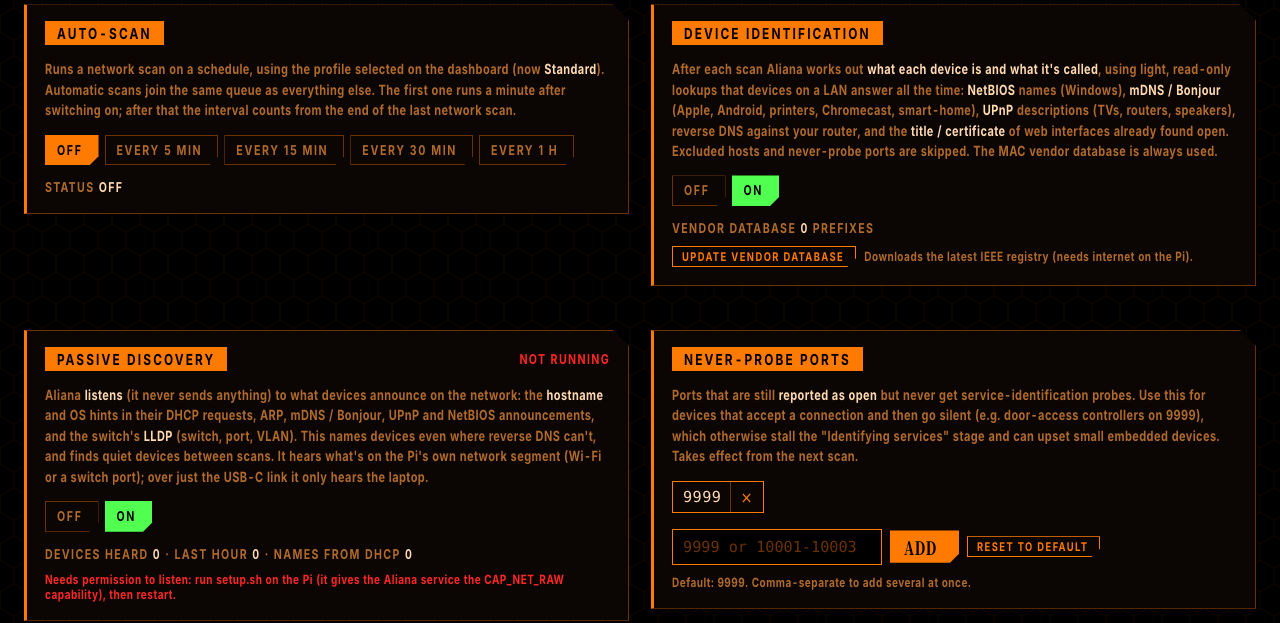
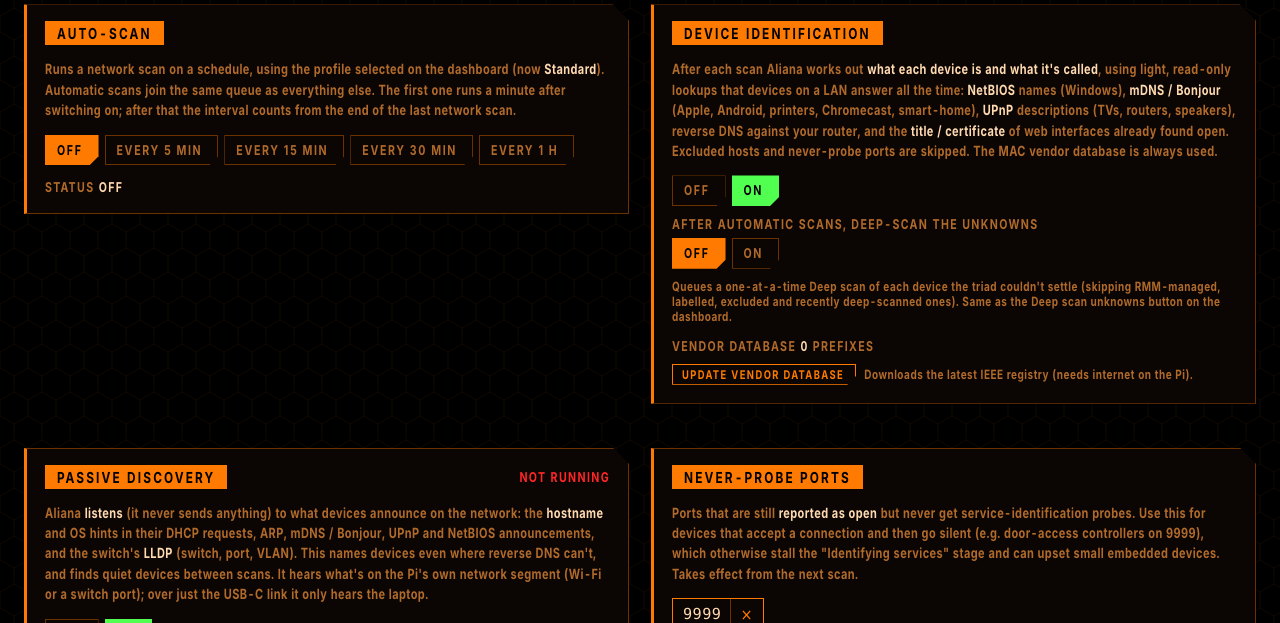
Before and after one commit to Denseenigma/aliana, a Flask app: page /settings in a window 1280 px wide. Shown: the part 136-759 px from the top of the page. Run offline with Flask 3, Linux system fonts and the light colour scheme; the visitor is signed in with stand-in values (Sample User, id 1); data that the repository does not hold is empty.

Commit message:
Deep scan the unknowns

```diff
--- a/app.py
+++ b/app.py
@@ -445,6 +445,8 @@ def _dashboard(scan_id):
         "index.html", scan=scan, status=status, history=history, interfaces=interfaces,
         viewing_old=viewing_old,
         deep=_deep_tray(card_ips),
+        unknowns=deep_unknowns(scan) if scan and not viewing_old else [],
+        deep_minutes_each=DEEP_MINUTES_EACH,
         ask_guard=request.args.get("guard") == "1",
         flash_error=request.args.get("err"),
         excluded={h["ip"]: scanner.is_excluded(h["ip"]) for h in (scan or {}).get("hosts", [])},
@@ -453,6 +455,85 @@ def _dashboard(scan_id):
         intervals=[(sec, _interval_label(sec)) for sec in scanner.INTERVAL_CHOICES],
         own_ips={i["ipv4"].split("/")[0] for i in interfaces if i["ipv4"]},
     )
+
+
+# ---------------------------------------------------------------- deep scan the unknowns
+#
+# Instead of a whole-network Deep scan (slow, and OS detection can upset
+# fragile devices), Deep-scan only the devices the triad couldn't settle.
+
+DEEP_RECENT_DAYS = 3
+DEEP_MINUTES_EACH = 1.5     # rough estimate for the button
+
+
+def _recently_deep_scanned(days=DEEP_RECENT_DAYS):
+    since = (datetime.datetime.now() - datetime.timedelta(days=days)).isoformat()
+    import sqlite3 as _sq
+    conn = _sq.connect(scanner.DB_PATH)
+    try:
+        rows = conn.execute("SELECT UPPER(h.mac), h.ip FROM hosts h JOIN scans s ON s.id = h.scan_id "
+                            "WHERE s.scope = 'host' AND s.profile = 'deep' AND s.finished_at >= ?", (since,)).fetchall()
+        queued = conn.execute("SELECT target FROM jobs WHERE kind = 'host' AND status IN ('queued', 'running')").fetchall()
+    finally:
+        conn.close()
+    return {m for m, _ in rows if m}, {ip for _, ip in rows} | {t for (t,) in queued}
+
+
+def deep_unknowns(scan=None):
+    """Devices in the latest network scan worth a Deep scan: the triad's
+    answer is single-source, disputed or empty (or the MAC maker doesn't fit),
+    and it isn't in the RMM, labelled by you, excluded, this unit, or
+    deep-scanned in the last DEEP_RECENT_DAYS days. -> [host summaries]"""
+    if scan is None:
+        sid = scanner.latest_subnet_scan_id()
+        scan = insights.annotate(scanner.get_scan(sid)) if sid else None
+    if not scan:
+        return []
+    own = {i["ipv4"].split("/")[0] for i in scanner.list_interfaces() if i["ipv4"]}
+    recent_macs, recent_ips = _recently_deep_scanned()
+    out = []
+    for h in scan.get("hosts", []):
+        dev = h.get("device") or {}
+        c = dev.get("consensus") or {}
+        state = c.get("state", "none")
+        if state in ("unanimous", "confirmed") and not c.get("mismatch"):
+            continue
+        if c.get("override") or (h.get("rmm") or {}).get("status") == "managed":
+            continue
+        if h["ip"] in own or scanner.is_excluded(h["ip"]):
+            continue
+        if h["ip"] in recent_ips or (h.get("mac") or "").upper() in recent_macs:
+            continue
+        out.append({"ip": h["ip"], "mac": h.get("mac"), "name": h.get("hostname") or h.get("vendor") or h["ip"],
+                    "label": dev.get("label"), "state": "mismatch" if c.get("mismatch") and state in
+                    ("unanimous", "confirmed") else state})
+    return out
+
+
+@app.route("/api/deep-unknowns", methods=["GET", "POST"])
+def api_deep_unknowns():
+    """GET: the candidates. POST: queue a Deep scan of each (one at a time,
+    through the normal queue)."""
+    hosts = deep_unknowns()
+    if request.method == "GET":
+        return jsonify({"ok": True, "hosts": hosts, "count": len(hosts),
+                        "minutes": round(len(hosts) * DEEP_MINUTES_EACH)})
+    queued, skipped = [], []
+    for h in hosts:
+        job, err = scanner.enqueue("host", target=h["ip"], profile="deep", source="unknowns")
+        (queued if job else skipped).append({"ip": h["ip"], "error": err})
+    return jsonify({"ok": True, "queued": len(queued), "skipped": skipped, "queue": scanner.queue_summary()})
+
+
+def deep_unknowns_auto(job):
+    """on_job_done: after an automatic network scan, Deep-scan the unknowns
+    (setting, off by default)."""
+    if job.get("kind") != "subnet" or job.get("status") != "done" or job.get("source") != "auto":
+        return
+    if scanner._get_setting("deep_unknowns_auto", "0") != "1":
+        return
+    for h in deep_unknowns():
+        scanner.enqueue("host", target=h["ip"], profile="deep", source="unknowns")
 
 
 def _deep_tray(card_ips):
@@ -916,6 +997,7 @@ def _settings_state():
         "exclusions": scanner.get_exclusions(),
         "identify": scanner.get_identify_enabled(),
         "passive": passive.enabled(),
+        "deep_unknowns_auto": scanner._get_setting("deep_unknowns_auto", "0") == "1",
         "kiosk_lock": kiosk_lock_enabled(),
         "kiosk_idle": kiosk_idle(),
         "kiosk_idle_choices": list(KIOSK_IDLE_CHOICES),
@@ -974,6 +1056,8 @@ def api_settings():
             scanner.set_no_probe_ports(items)
         if "identify" in data:
             scanner.set_identify_enabled(bool(data["identify"]))
+        if "deep_unknowns_auto" in data:
+            scanner._set_setting("deep_unknowns_auto", "1" if data["deep_unknowns_auto"] else "0")
         if "kiosk_lock" in data:
             scanner._set_setting("kiosk_lock", "1" if data["kiosk_lock"] else "0")
         if "kiosk_idle" in data:
@@ -1243,6 +1327,7 @@ if __name__ == "__main__":
     scanner.init_db()
     rmm.init_db()
     scanner.on_job_done.append(rmm.maybe_sync_after)
+    scanner.on_job_done.append(deep_unknowns_auto)
     passive.init_db()
     labels.init_db()
     if passive.enabled():
--- a/templates/queue.html
+++ b/templates/queue.html
@@ -336,7 +336,7 @@
     return "Network" + (j.target ? " " + j.target : j.interface ? " · " + j.interface : "");
   }
   function source(j) {
-    return { "auto": "automatic", "host-card": "from host card", "manual": "manual" }[j.source] || j.source || "";
+    return { "auto": "automatic", "host-card": "from host card", "manual": "manual", "unknowns": "deep scan of unknowns" }[j.source] || j.source || "";
   }
   function flash(text, ok) {
     var m = $("msg");
--- a/templates/settings.html
+++ b/templates/settings.html
@@ -336,6 +336,13 @@
       <button type="button" class="opt off" data-id="0">Off</button>
       <button type="button" class="opt" data-id="1">On</button>
     </div>
+    <div class="kv" style="margin:10px 0 6px">After automatic scans, Deep-scan the unknowns</div>
+    <div class="opts" id="du-opts">
+      <button type="button" class="opt off" data-du="0">Off</button>
+      <button type="button" class="opt" data-du="1">On</button>
+    </div>
+    <p class="hint">Queues a one-at-a-time Deep scan of each device the triad couldn't settle (skipping RMM-managed,
+      labelled, excluded and recently deep-scanned ones). Same as the <b>Deep scan unknowns</b> button on the dashboard.</p>
     <div class="readout" id="vdb-readout"></div>
     <div class="add" style="margin-top:10px"><button type="button" class="ghost sm" id="vdb-update">Update vendor database</button>
       <span class="hint" style="margin:0">Downloads the latest IEEE registry (needs internet on the Pi).</span></div>
@@ -552,6 +559,13 @@
   }
   setInterval(loadPassive, 10000);
 
+  function renderDeepUnknowns() {
+    document.querySelectorAll("#du-opts .opt").forEach(function (b) {
+      var on = b.getAttribute("data-du") === "1";
+      b.className = "opt" + (on ? "" : " off") + ((on === !!S.deep_unknowns_auto) ? " on" : "");
+    });
+  }
+
   function renderKioskLock() {
     document.querySelectorAll("#kl-opts .opt").forEach(function (b) {
       var on = b.getAttribute("data-kl") === "1";
@@ -566,6 +580,7 @@
   function render() {
     renderIdent();
     renderKioskLock();
+    renderDeepUnknowns();
     renderPassive();
     renderSafety();
     $("prof").textContent = S.profile_label;
@@ -605,6 +620,8 @@
       save({ no_probe_ports: S.no_probe_default });
     } else if (b.hasAttribute("data-id")) {
       save({ identify: b.getAttribute("data-id") === "1" });
+    } else if (b.hasAttribute("data-du")) {
+      save({ deep_unknowns_auto: b.getAttribute("data-du") === "1" });
     } else if (b.hasAttribute("data-kl")) {
       save({ kiosk_lock: b.getAttribute("data-kl") === "1" });
     } else if (b.hasAttribute("data-kli")) {
```
Also changed, not shown: templates/index.html (+36 -1 lines), README.md.
